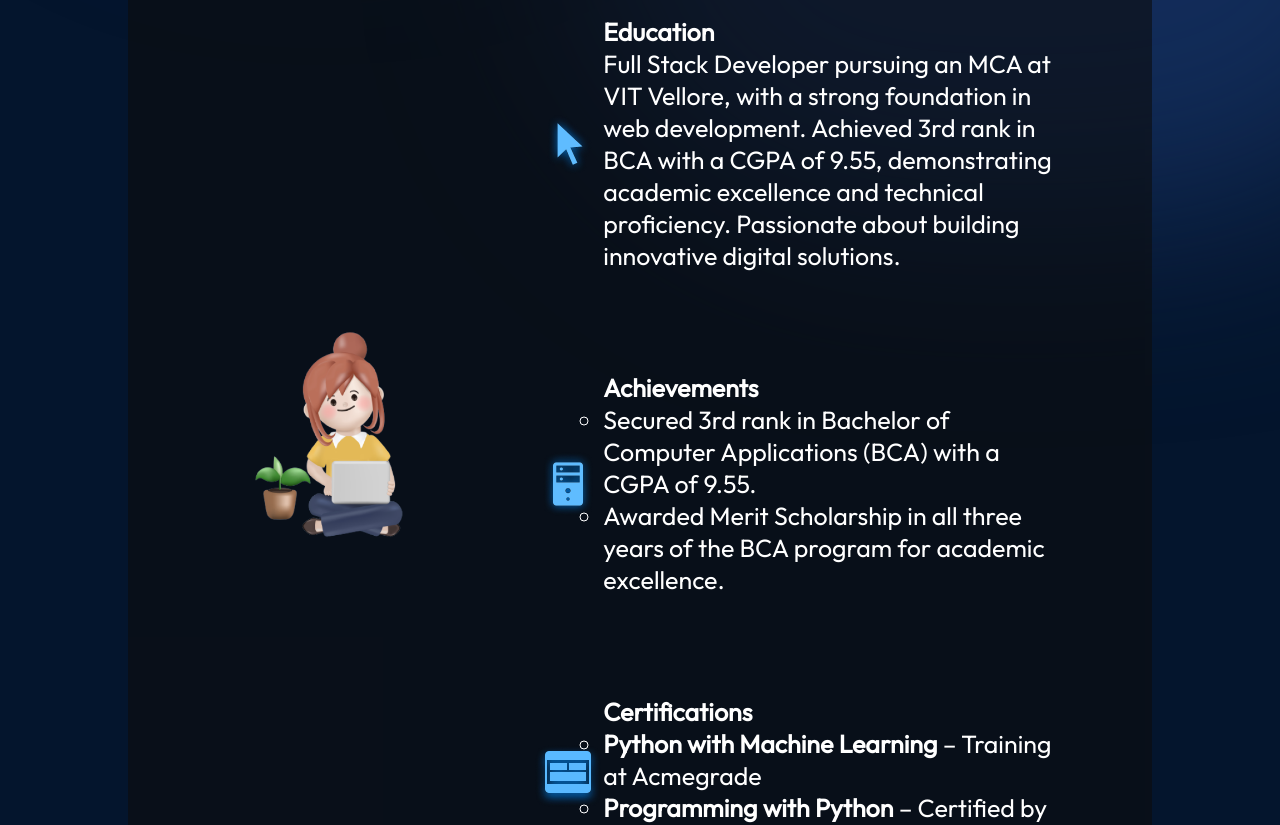
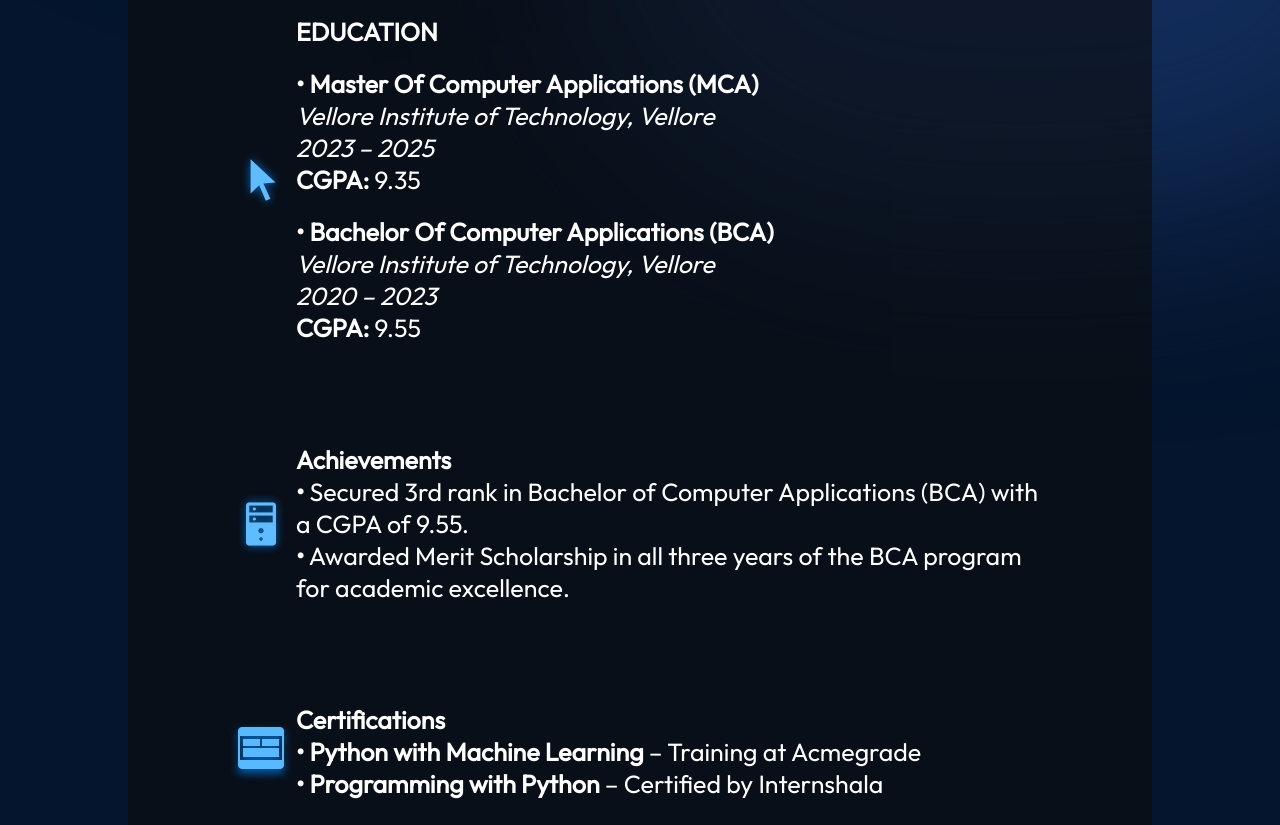
Before and after one commit to Guru4118/portfolioneha, a React (Vite) app: page / in a window 1280 px wide. Shown: the part 820-1645 px from the top of the page. Built offline with nearby package versions, Linux system fonts and the light colour scheme.

Commit message:
Update About.jsx

```diff
--- a/src/components/About/About.jsx
+++ b/src/components/About/About.jsx
@@ -14,27 +14,54 @@ export const About = () => {
     <section className={styles.container} id="about">
       <h2 className={styles.title}>About</h2>
       <div className={styles.content}>
-      <img src={aboutImage} alt="Me sitting with a laptop" className={styles.aboutImage} />
         <ul className={styles.aboutItems}>
           <li className={styles.aboutItem}>
           <img src={cursorIcon} alt="Cursor icon" />
-            <div className={styles.aboutItemText}>
-              <h3>Education</h3>
-              <p>
-              Full Stack Developer pursuing an MCA at VIT Vellore, with a strong foundation in web development. Achieved 3rd rank in BCA with a CGPA of 9.55, demonstrating academic excellence and technical proficiency. Passionate about building innovative digital solutions.              </p>
-            </div>
+          <div className={styles.educationSection}>
+  <h3 className="education-title">EDUCATION</h3>
+
+  <br />
+
+  <div className="education-item">
+    <div className="education-details">
+      <p className="degree"><strong>• Master Of Computer Applications (MCA)</strong></p>
+      <p className="institute"><em>Vellore Institute of Technology, Vellore</em></p>
+    </div>
+    <div className="education-info">
+      <p className="duration"><em>2023 – 2025</em></p>
+      <p className="cgpa"><strong>CGPA:</strong> 9.35</p>
+    </div>
+  </div>
+  <br />
+
+  <div className="education-item">
+    <div className="education-details">
+      <p className="degree"><strong>• Bachelor Of Computer Applications (BCA)</strong></p>
+      <p className="institute"><em>Vellore Institute of Technology, Vellore</em></p>
+    </div>
+    <div className="education-info">
+      <p className="duration"><em>2020 – 2023</em></p>
+      <p className="cgpa"><strong>CGPA:</strong> 9.55</p>
+    </div>
+  </div>
+</div>
+
+
+
+
+
           </li>
           <li className={styles.aboutItem}>
           <img src={serverIcon} alt="Server icon" />
             <div className={styles.aboutItemText}>
               <h3>Achievements</h3>
               <p>
-               <ul>
-                <li>Secured 3rd rank in Bachelor of Computer Applications (BCA) with a CGPA of 9.55.</li>
 
-                <li>Awarded Merit Scholarship in all three years of the BCA program for
-                academic excellence.</li>
-               </ul>
+                <p><strong>•</strong> Secured 3rd rank in Bachelor of Computer Applications (BCA) with a CGPA of 9.55.</p>
+
+                <p><strong>•</strong> Awarded Merit Scholarship in all three years of the BCA program for
+                academic excellence.</p>
+
               </p>
             </div>
           </li>
@@ -44,13 +71,11 @@ export const About = () => {
               <h3>Certifications</h3>
               <p>
 
-                <ul>
-                <li>
-                 <b>Python with Machine Learning</b>  – Training at Acmegrade
-                  </li><li>
-                 <b>Programming with Python </b> – Certified by Internshala
-                  </li>
-                </ul>
+
+                 <p><b><strong>•</strong> Python with Machine Learning</b>  – Training at Acmegrade
+                  </p><p>
+                 <b><strong>•</strong> Programming with Python </b> – Certified by Internshala</p>
+
               </p>
             </div>
           </li>
```
